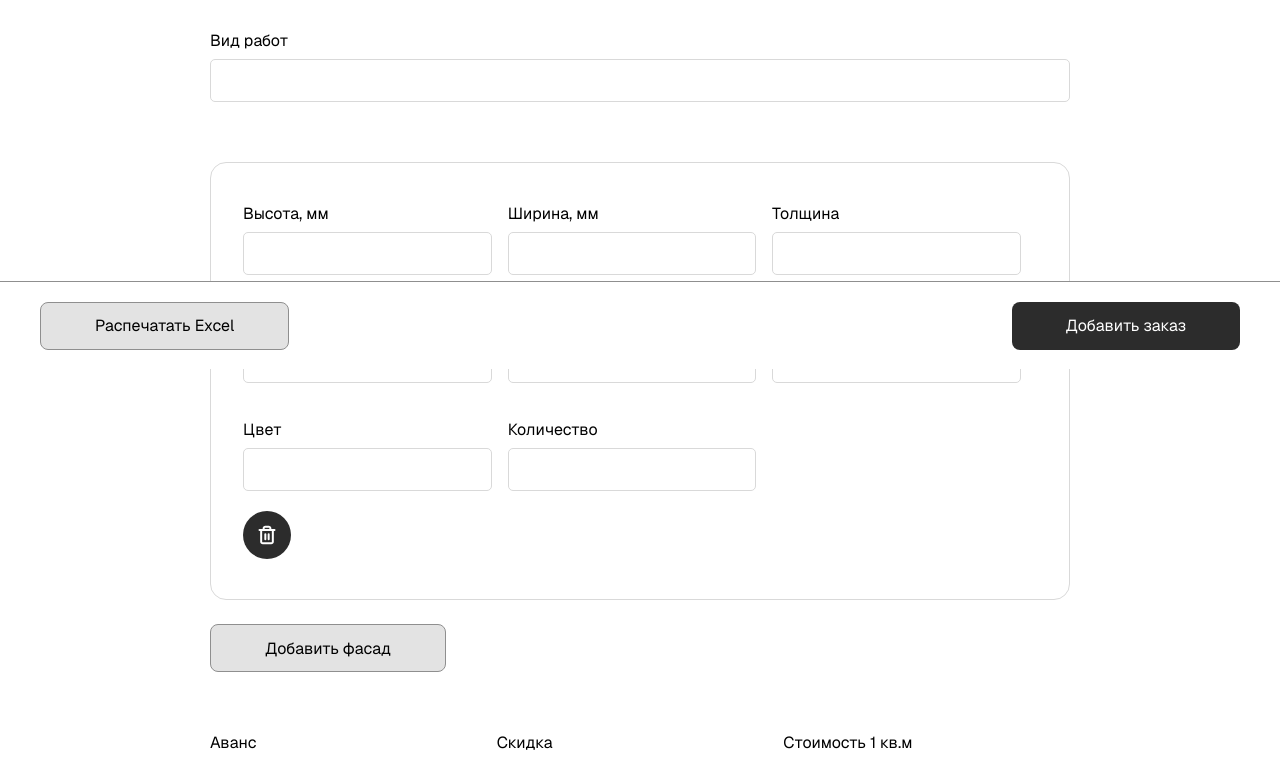
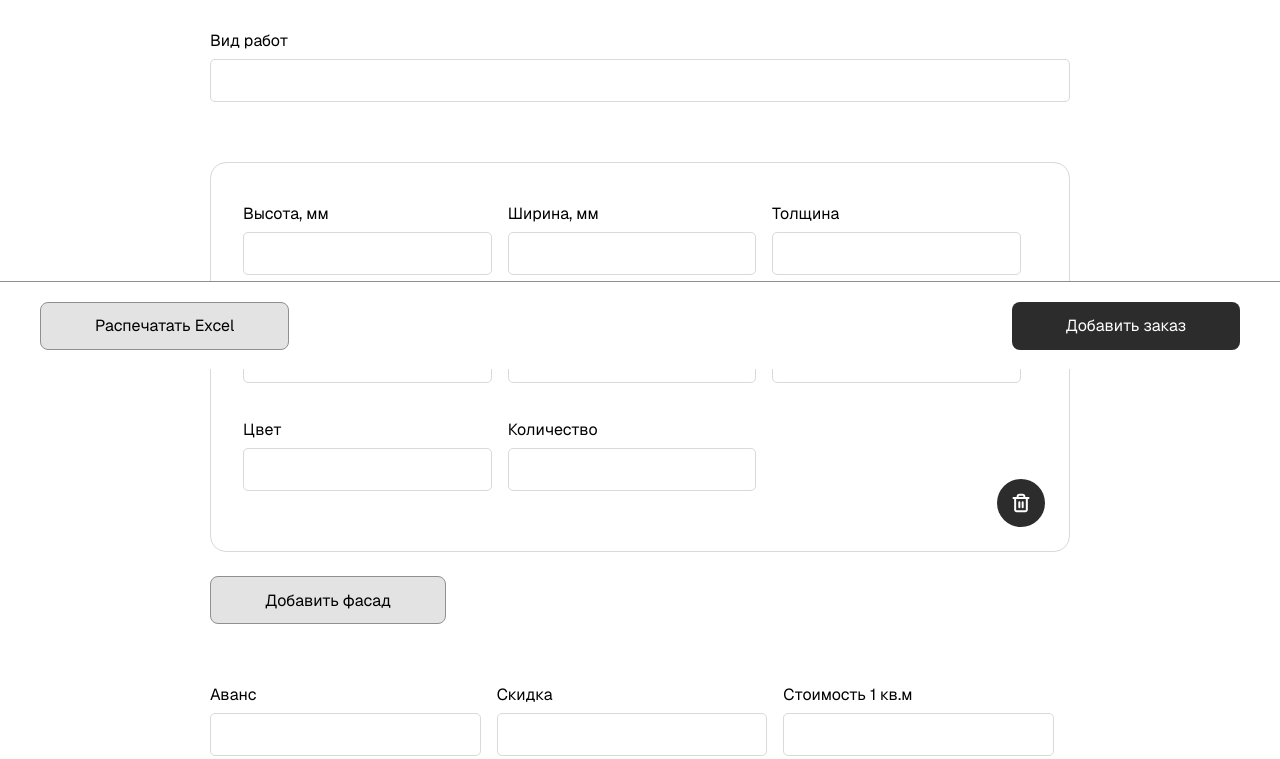
Before and after one commit to Dmitra4kovdenis/erm-fasady-sysoly, a Next.js app: page /add-order in a window 1280 px wide. Shown: the part 431-1190 px from the top of the page. Built offline with nearby package versions, Linux system fonts and the light colour scheme; no server answers.

Commit message:
react-hook-form

```diff
--- a/src/app/(private)/add-order/page.module.scss
+++ b/src/app/(private)/add-order/page.module.scss
@@ -46,7 +46,14 @@
   }
 }
 
+.remove {
+  position: absolute;
+  right: 24px;
+  bottom: 24px;
+}
+
 .block {
+  position: relative;
   border: solid 1px $border-default-default;
   border-radius: 16px;
   margin-bottom: 24px;
--- a/src/app/(private)/add-order/page.tsx
+++ b/src/app/(private)/add-order/page.tsx
@@ -56,7 +56,11 @@ export default function AddOrderPage() {
             <Input className={css.col_1} label="Цвет" />
             <Input className={css.col_1} label="Количество" />
           </div>
-          <IconButton icon={<IconTrash />} onClick={() => remove(index)} />
+          <IconButton
+            className={css.remove}
+            icon={<IconTrash />}
+            onClick={() => remove(index)}
+          />
         </div>
       ))}
 
--- a/src/components/icon-button/icon-button.tsx
+++ b/src/components/icon-button/icon-button.tsx
@@ -12,12 +12,13 @@ const IconButton: FC<ButtonProps> = ({
   icon,
   disabled,
   variant = "primary",
+  className,
   ...props
 }) => {
   return (
     <button
       {...props}
-      className={cn(css.common, css[variant])}
+      className={cn(css.common, css[variant], className)}
       disabled={disabled}
     >
       {icon}
```
